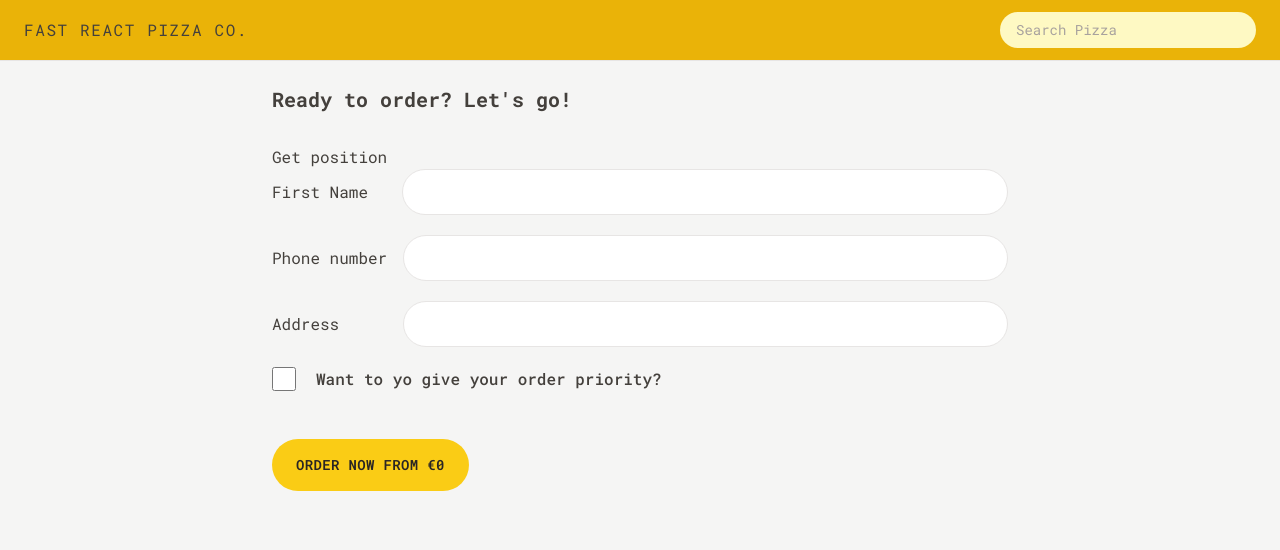
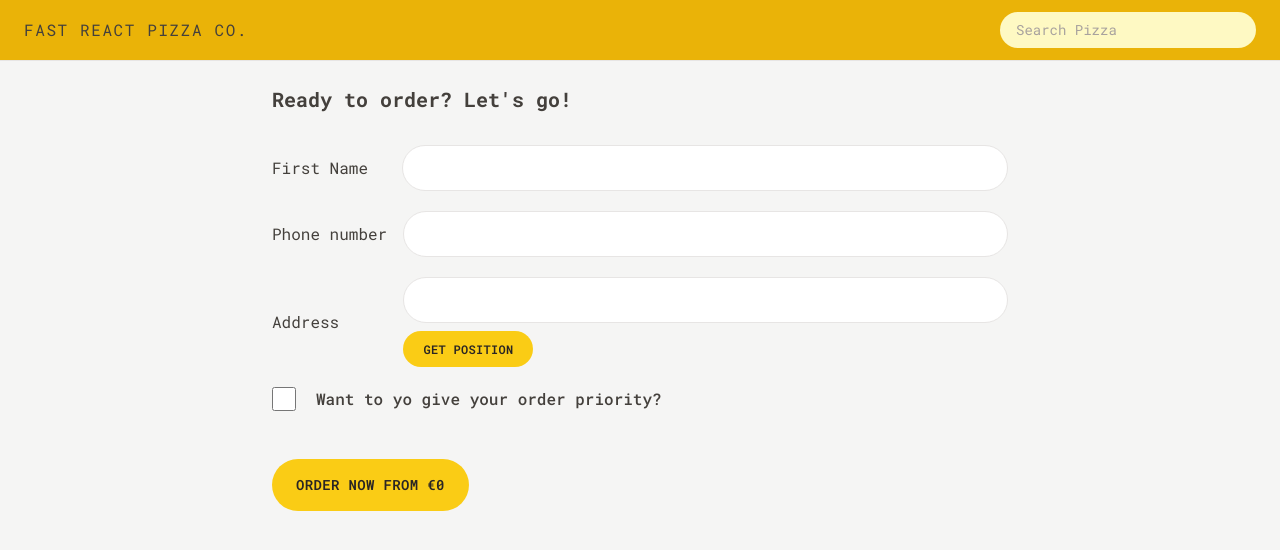
Before and after one commit to itsashim/fast-react-pizza, a React (Vite) app: page /order/new in a window 1280 px wide. Shown: the top 550 px of the page. Built offline with nearby package versions, Linux system fonts and the light colour scheme.

Commit message:
feat: Added button of geolocation

```diff
--- a/src/features/order/CreateOrder.jsx
+++ b/src/features/order/CreateOrder.jsx
@@ -42,7 +42,8 @@ const isValidPhone = (str) =>
 function CreateOrder() {
   const [withPriority, setWithPriority] = useState(false);
   const cart =  useSelector(getCart);
-  const username = useSelector(e=> e.user.username)
+  const {username, status: addressStatus, position, address} = useSelector(e=> e.user);
+  const isLoadingAddress = addressStatus  === 'loading';
   const totalCartPrice = useSelector(getTotalCartPrice);
   const priorityPrice = withPriority ? totalCartPrice * 0.2 : 0;
   const totalPrice = totalCartPrice + priorityPrice;
@@ -56,7 +57,6 @@ function CreateOrder() {
     <div className="px-4 py-6">
       <h2 className="text-xl font-bold mb-8">Ready to order? Let&apos;s go!</h2>
 
-      <button onClick={()=> dispatch(fetchAddress())}>Get position</button>
       <Form method="POST">
         <div className="sm:flex items-center mb-5 ">
           <label className="basis-40">First Name</label>
@@ -75,8 +75,17 @@ function CreateOrder() {
         <div className="sm:flex items-center mb-5 ">
           <label className="basis-40 ">Address</label>
           <div className="grow w-full">
-            <input className="input" type="text" name="address" required />
+            <input defaultValue={address} className="input mb-2" disabled={isLoadingAddress} type="text" name="address" required />
+     {  !position.latitude && !position.longitude && <Button type="small" onClick={(e)=> {
+              e.preventDefault();
+              dispatch(fetchAddress())}
+
+            }
+            disabled={isLoadingAddress || isLoadingAddress}
+            >Get position
+            </Button>}
           </div>
+
         </div>
 
         <div className="mb-12 flex items-center gap-5">
```
